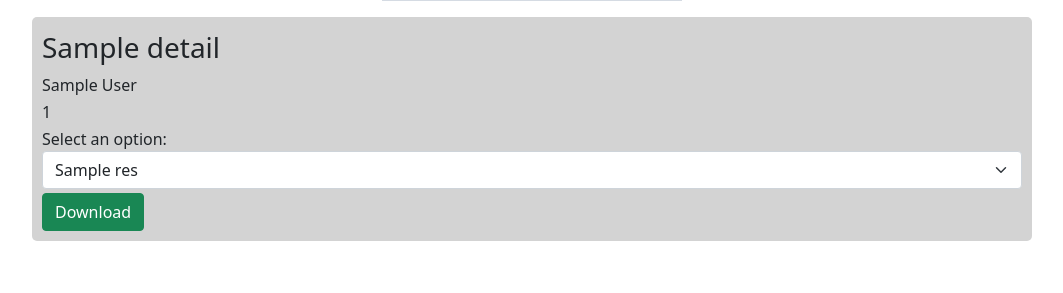
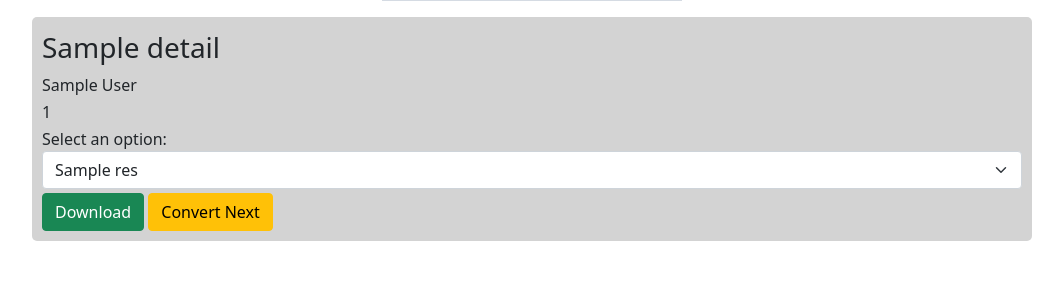
Before and after one commit to neeraj00x/pytube-yt, a Flask app: template templates/youtube.html in a window 1280 px wide. Shown: the part 286-579 px from the top of the page, without its empty margins (108-1171 px from the left). Run offline with Flask 3, Linux system fonts and the light colour scheme; the template is opened without the code that fills it: most values are stand-ins (such as "Sample title", 1, 10 or a date in 2020); grey boxes marked "Sample" are stand-in pictures.

Commit message:
Update youtube.html

```diff
--- a/templates/youtube.html
+++ b/templates/youtube.html
@@ -70,6 +70,7 @@
                         </select>
                     </div>
                     <button type="submit" class="btn btn-primary btn-success">Download</button>
+                    <a class="btn btn-primary btn-warning" href="/" role="button">Convert Next</a>
                 </form>
             </div>
         </div>
```
